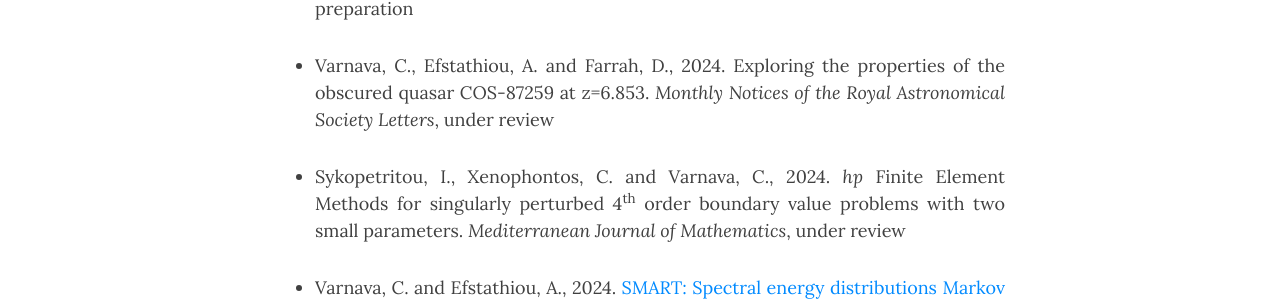
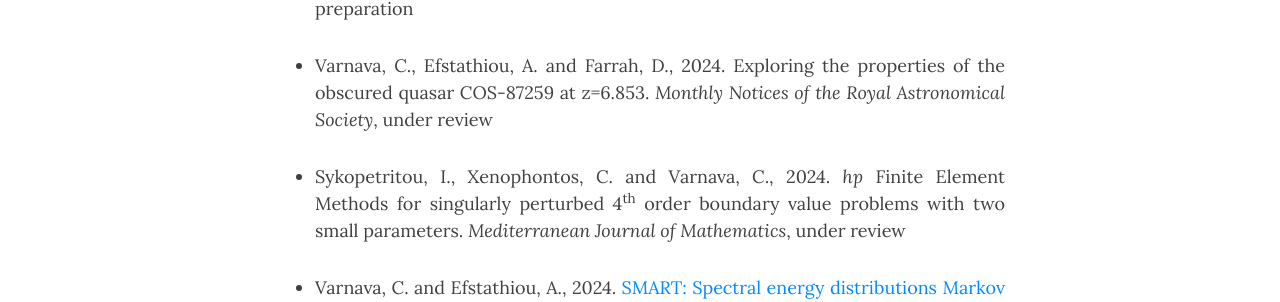
Before and after one commit to ch-var/ch-var.github.io, a Jekyll site: the page built from cv.html, in a window 1280 px wide and 900 px high, scrolled down 3127 px. Shown: the part 179-481 px from the top of the window. Built offline with Jekyll 4.4.1, drawn with Linux system fonts in a browser that asks for light colours.

Commit message:
Update cv.html

```diff
--- a/cv.html
+++ b/cv.html
@@ -98,7 +98,7 @@
 <p>
 <li align='justify'>Varnava, C. and Efstathiou, A., 2024. Constraints on the starburst and active galactic nucleus activity of local ultraluminous infrared galaxies from a broad range of torus models. <i>Monthly Notices of the Royal Astronomical Society</i>, in preparation</li>
 <p>
-<li align='justify'>Varnava, C., Efstathiou, A. and Farrah, D., 2024. Exploring the properties of the obscured quasar COS-87259 at z=6.853. <i>Monthly Notices of the Royal Astronomical Society Letters</i>, under review</li>
+<li align='justify'>Varnava, C., Efstathiou, A. and Farrah, D., 2024. Exploring the properties of the obscured quasar COS-87259 at z=6.853. <i>Monthly Notices of the Royal Astronomical Society</i>, under review</li>
 <p>
 <li align='justify'>Sykopetritou, I., Xenophontos, C. and Varnava, C., 2024. <i>hp</i> Finite Element Methods for singularly perturbed 4<sup>th</sup> order boundary value problems with two small parameters. <i>Mediterranean Journal of Mathematics</i>, under review</li>
 <p>
```
